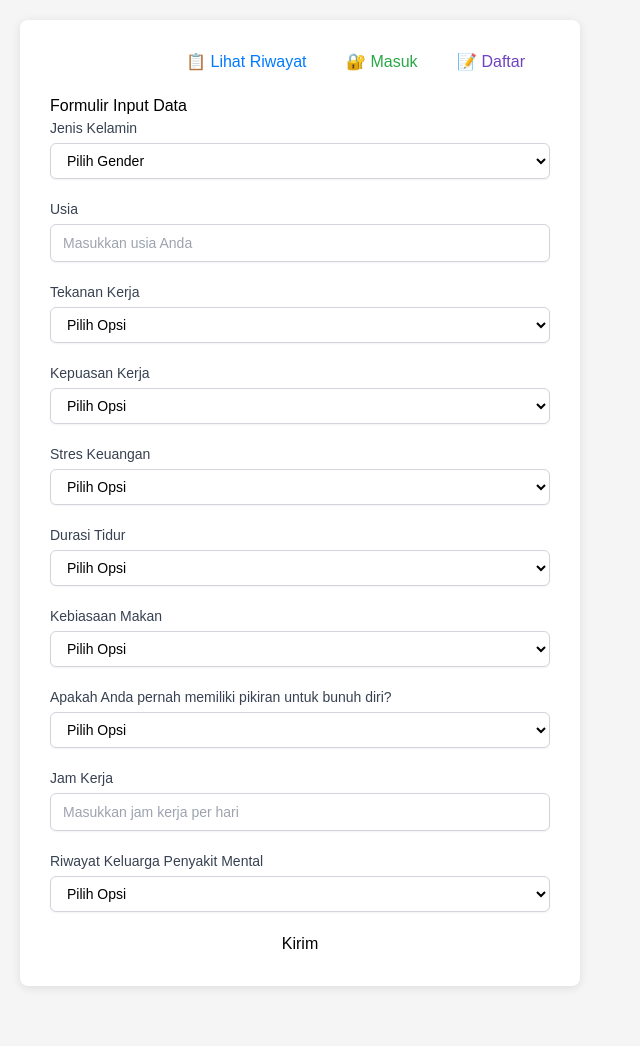
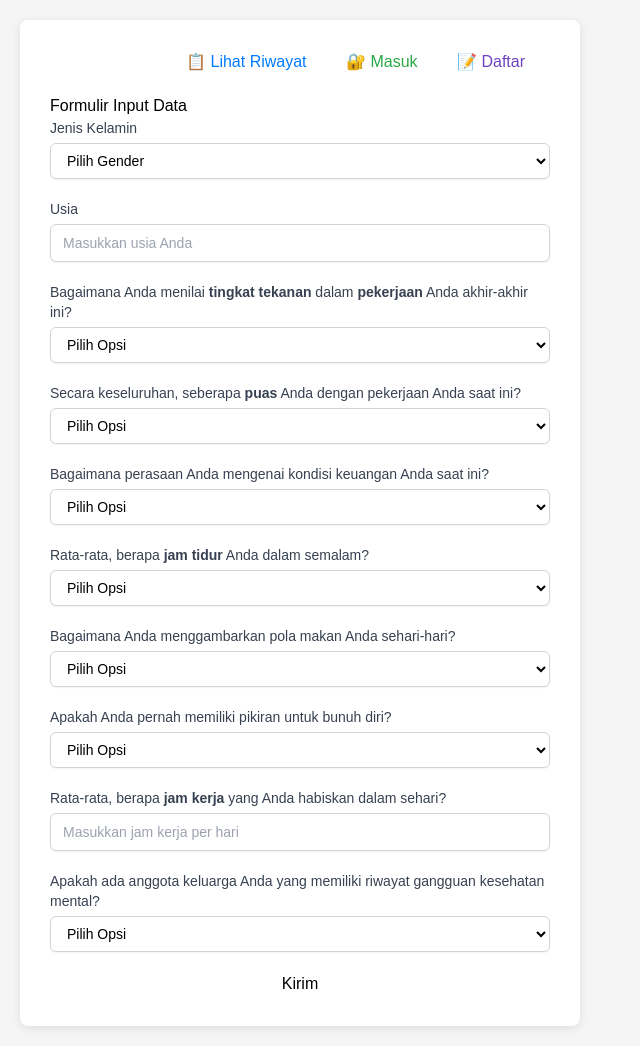
Before and after one commit to fauziwig/django_depresi_app, a Django app: page /pred/ in a window 1280 px wide. Shown: the whole page, without its empty margins (0-640 px from the left). Before the commit the page ends 988 px from the top, so only its background shows below. Run offline with Django 5.2, Linux system fonts and the light colour scheme; some libraries are stand-ins or nearby versions.

Commit message:
fix input label form

```diff
--- a/pred/templates/my_template.html
+++ b/pred/templates/my_template.html
@@ -121,7 +121,7 @@
 
             <!-- Work Pressure -->
             <div class="form-group">
-                <label for="work_pressure" class="block text-sm font-medium text-gray-700">Tekanan Kerja</label>
+                <label for="work_pressure" class="block text-sm font-medium text-gray-700">Bagaimana Anda menilai <strong>tingkat tekanan</strong> dalam <strong>pekerjaan</strong> Anda akhir-akhir ini?</label>
                 {{ form.work_pressure }}
                 {% if form.work_pressure.errors %}
                     <div class="error">{{ form.work_pressure.errors }}</div>
@@ -130,7 +130,7 @@
 
             <!-- Job Satisfaction -->
             <div class="form-group">
-                <label for="job_satisfaction" class="block text-sm font-medium text-gray-700">Kepuasan Kerja</label>
+                <label for="job_satisfaction" class="block text-sm font-medium text-gray-700">Secara keseluruhan, seberapa <strong>puas</strong> Anda dengan pekerjaan Anda saat ini?</label>
                 {{ form.job_satisfaction }}
                 {% if form.job_satisfaction.errors %}
                     <div class="error">{{ form.job_satisfaction.errors }}</div>
@@ -139,7 +139,7 @@
 
             <!-- Financial Stress -->
             <div class="form-group">
-                <label for="financial_stress" class="block text-sm font-medium text-gray-700">Stres Keuangan</label>
+                <label for="financial_stress" class="block text-sm font-medium text-gray-700">Bagaimana perasaan Anda mengenai kondisi keuangan Anda saat ini?</label>
                 {{ form.financial_stress }}
                 {% if form.financial_stress.errors %}
                     <div class="error">{{ form.financial_stress.errors }}</div>
@@ -148,7 +148,7 @@
 
             <!-- Sleep Duration -->
             <div class="form-group">
-                <label for="sleep_duration" class="block text-sm font-medium text-gray-700">Durasi Tidur</label>
+                <label for="sleep_duration" class="block text-sm font-medium text-gray-700">Rata-rata, berapa <strong>jam tidur</strong> Anda dalam semalam?</label>
                 {{ form.sleep_duration }}
                 {% if form.sleep_duration.errors %}
                     <div class="error">{{ form.sleep_duration.errors }}</div>
@@ -157,7 +157,7 @@
 
             <!-- Dietary Habits -->
             <div class="form-group">
-                <label for="dietary_habits" class="block text-sm font-medium text-gray-700">Kebiasaan Makan</label>
+                <label for="dietary_habits" class="block text-sm font-medium text-gray-700">Bagaimana Anda menggambarkan pola makan Anda sehari-hari?</label>
                 {{ form.dietary_habits }}
                 {% if form.dietary_habits.errors %}
                     <div class="error">{{ form.dietary_habits.errors }}</div>
@@ -175,7 +175,7 @@
 
             <!-- Work Hours -->
             <div class="form-group">
-                <label for="work_hours" class="block text-sm font-medium text-gray-700">Jam Kerja</label>
+                <label for="work_hours" class="block text-sm font-medium text-gray-700">Rata-rata, berapa <strong>jam kerja</strong> yang Anda habiskan dalam sehari?</label>
                 {{ form.work_hours }}
                 {% if form.work_hours.errors %}
                     <div class="error">{{ form.work_hours.errors }}</div>
@@ -184,7 +184,7 @@
 
             <!-- Family History of Mental Illness -->
             <div class="form-group">
-                <label for="family_history_of_mental_illness" class="block text-sm font-medium text-gray-700">Riwayat Keluarga Penyakit Mental</label>
+                <label for="family_history_of_mental_illness" class="block text-sm font-medium text-gray-700">Apakah ada anggota keluarga Anda yang memiliki riwayat gangguan kesehatan mental?</label>
                 {{ form.family_history_of_mental_illness }}
                 {% if form.family_history_of_mental_illness.errors %}
                     <div class="error">{{ form.family_history_of_mental_illness.errors }}</div>
```
